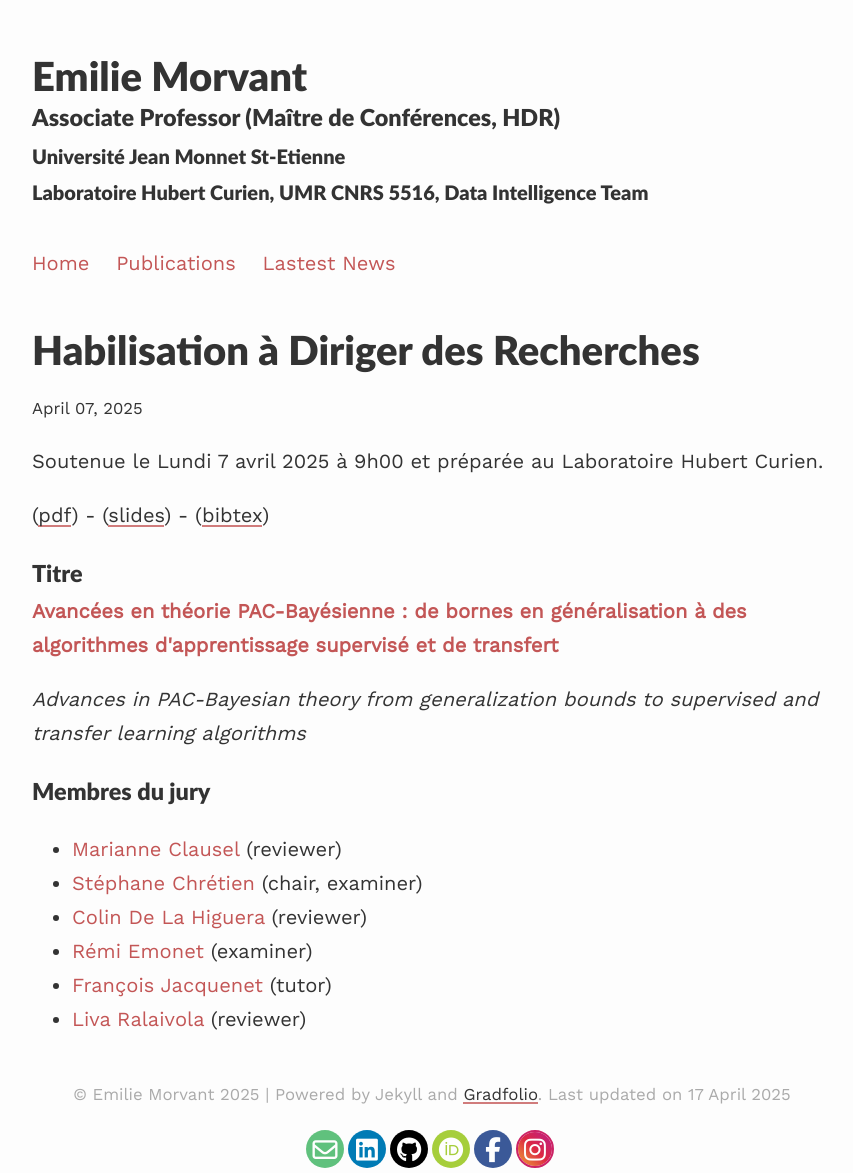
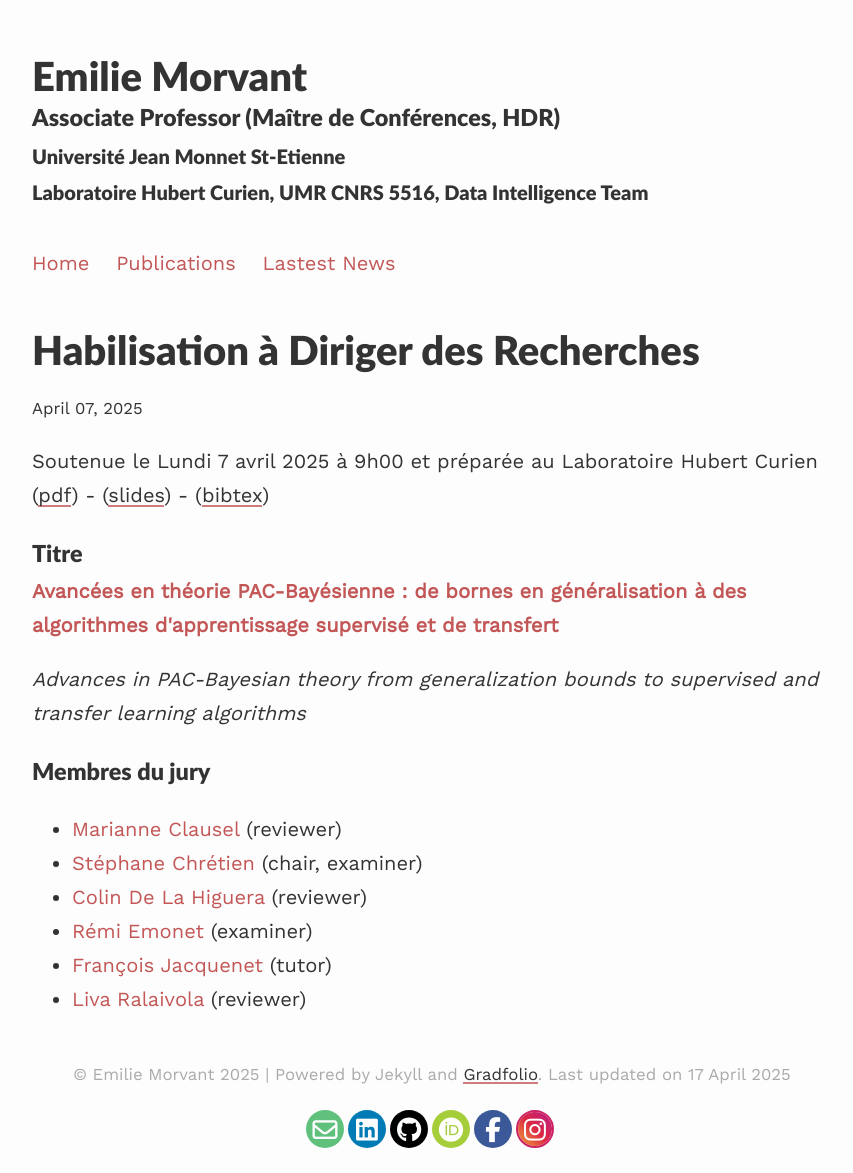
Before and after one commit to emorvant/emorvant.github.io, a Jekyll site: the page built from _posts/2025-04-07-HDR.md, in a window 1280 px wide. Shown: the whole page, without its empty margins (208-1061 px from the left). Built offline with Jekyll 4.4.1, drawn with Linux system fonts in a browser that asks for light colours.

Commit message:
HDR news

```diff
--- a/_posts/2025-04-07-HDR.md
+++ b/_posts/2025-04-07-HDR.md
@@ -3,9 +3,7 @@ layout: post
 title: Habilisation à Diriger des Recherches
 ---
 
-Soutenue le Lundi 7 avril 2025 à 9h00 et préparée au Laboratoire Hubert Curien.
-
-([pdf](https://emorvant.github.io/publications/misc/hdr_morvant.pdf)) - ([slides](https://emorvant.github.io/publications/misc/slides_hdr_morvant.pdf)) -
+Soutenue le Lundi 7 avril 2025 à 9h00 et préparée au Laboratoire Hubert Curien ([pdf](https://emorvant.github.io/publications/misc/hdr_morvant.pdf)) - ([slides](https://emorvant.github.io/publications/misc/slides_hdr_morvant.pdf)) -
  ([bibtex](https://emorvant.github.io/publications/misc/bibtex_hdr_morvant.bib))
 
 ### Titre
```
